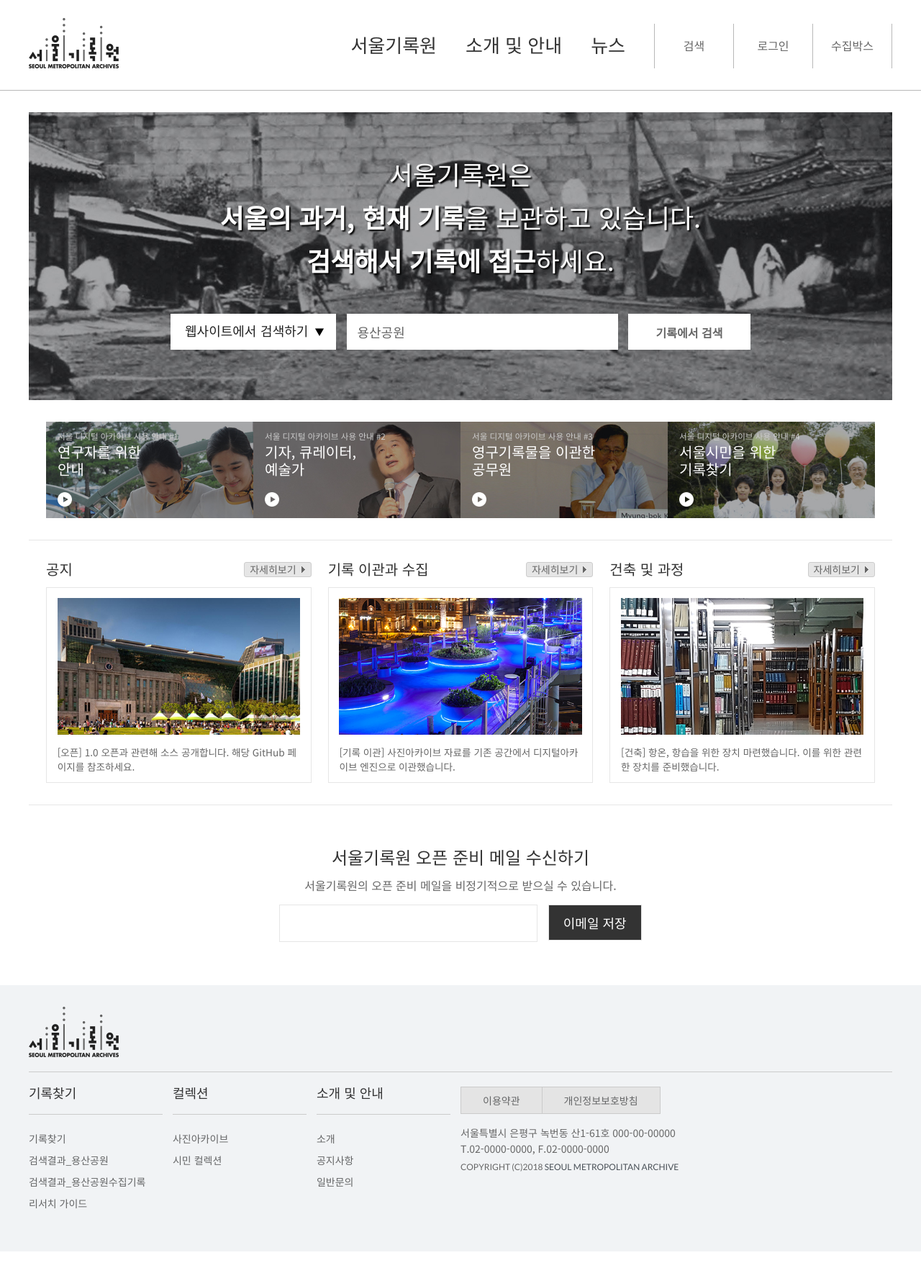
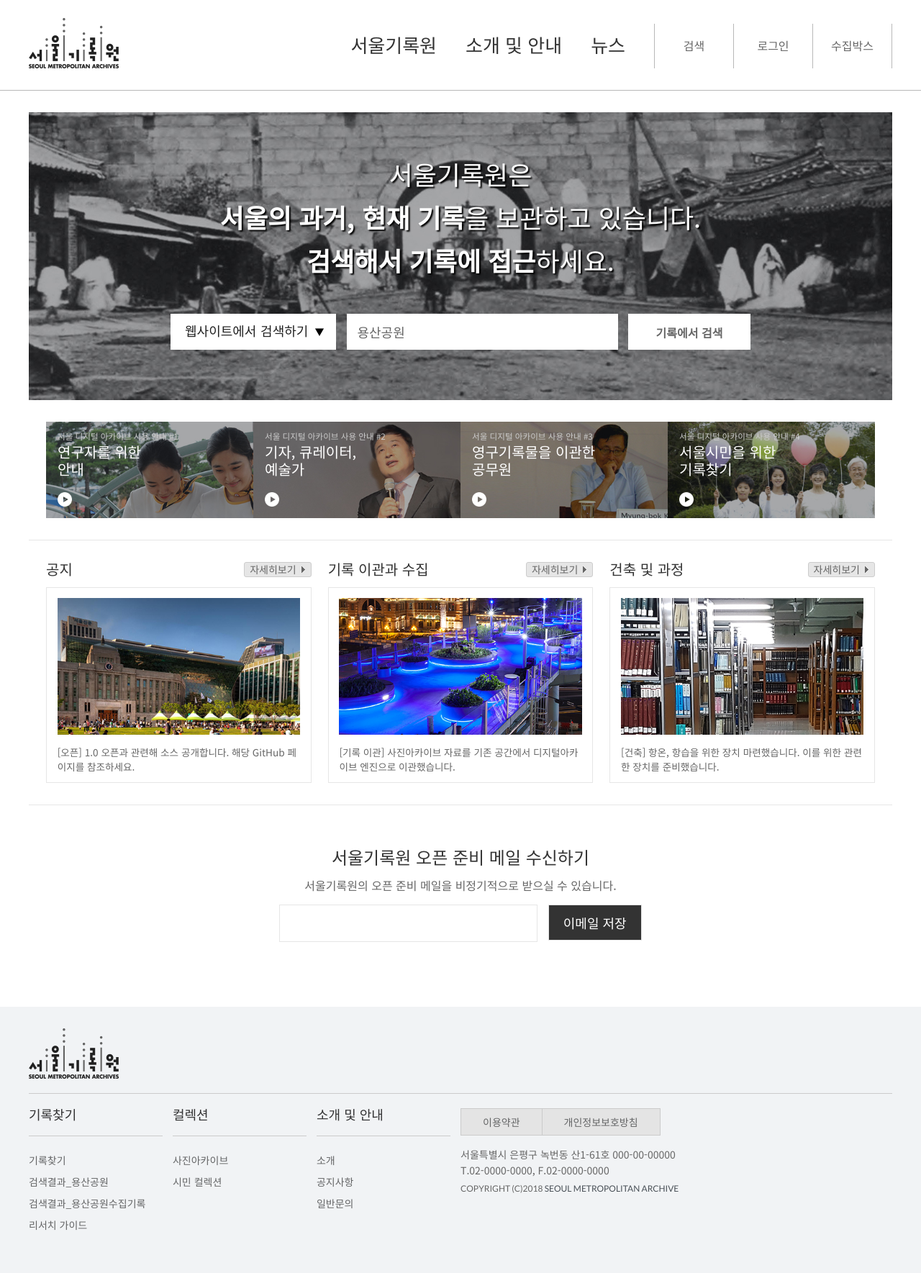
Before and after one commit to sda17dev/prototype2, a Jekyll site: the page built from index.html, in a window 1280 px wide. Shown: the whole page at 72% size. Built offline with Jekyll 4.4.1, drawn with Linux system fonts in a browser that asks for light colours; a style sheet for code colours, icons or effects is not loaded; before the commit the page ends 1739 px from its top, so only the background shows below that.

Commit message:
사이트 푸터에 상단 마진을 줍니다.

```diff
--- a/_includes/footer.html
+++ b/_includes/footer.html
@@ -1,4 +1,4 @@
-<footer>
+<footer id="site-footer">
   <div class="inner">
     <div class="lg02"><a ref="/sda-prototype/html/00_main.html">서울기록원</a></div>
     <div class="fc03">
--- a/assets/css/archive.css
+++ b/assets/css/archive.css
@@ -332,3 +332,7 @@ button.btn01{height:63px}
 #seoul-gnb-plugin .seoul-gnb-news {
 	left: 135px !important;
 }
+
+#site-footer {
+  margin-top: 30px;
+}
```
